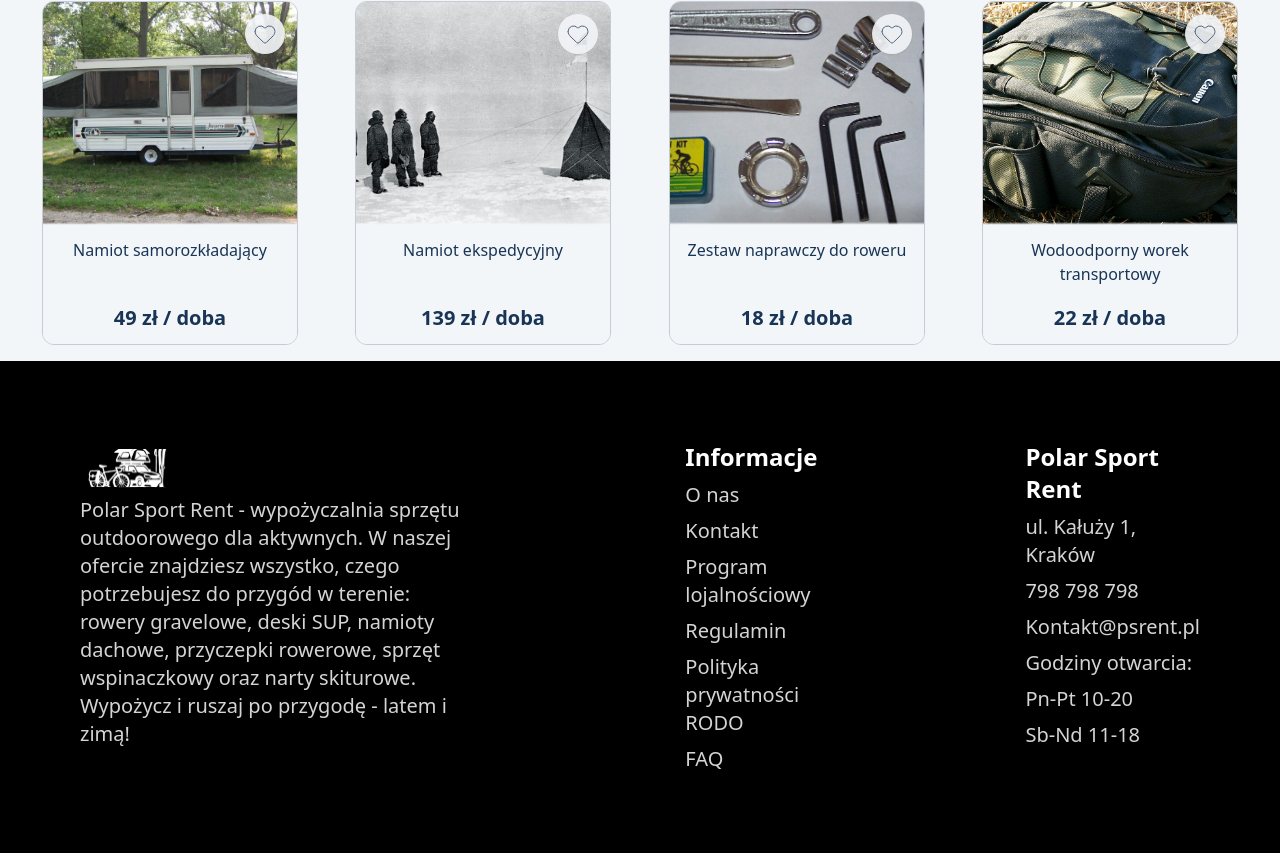
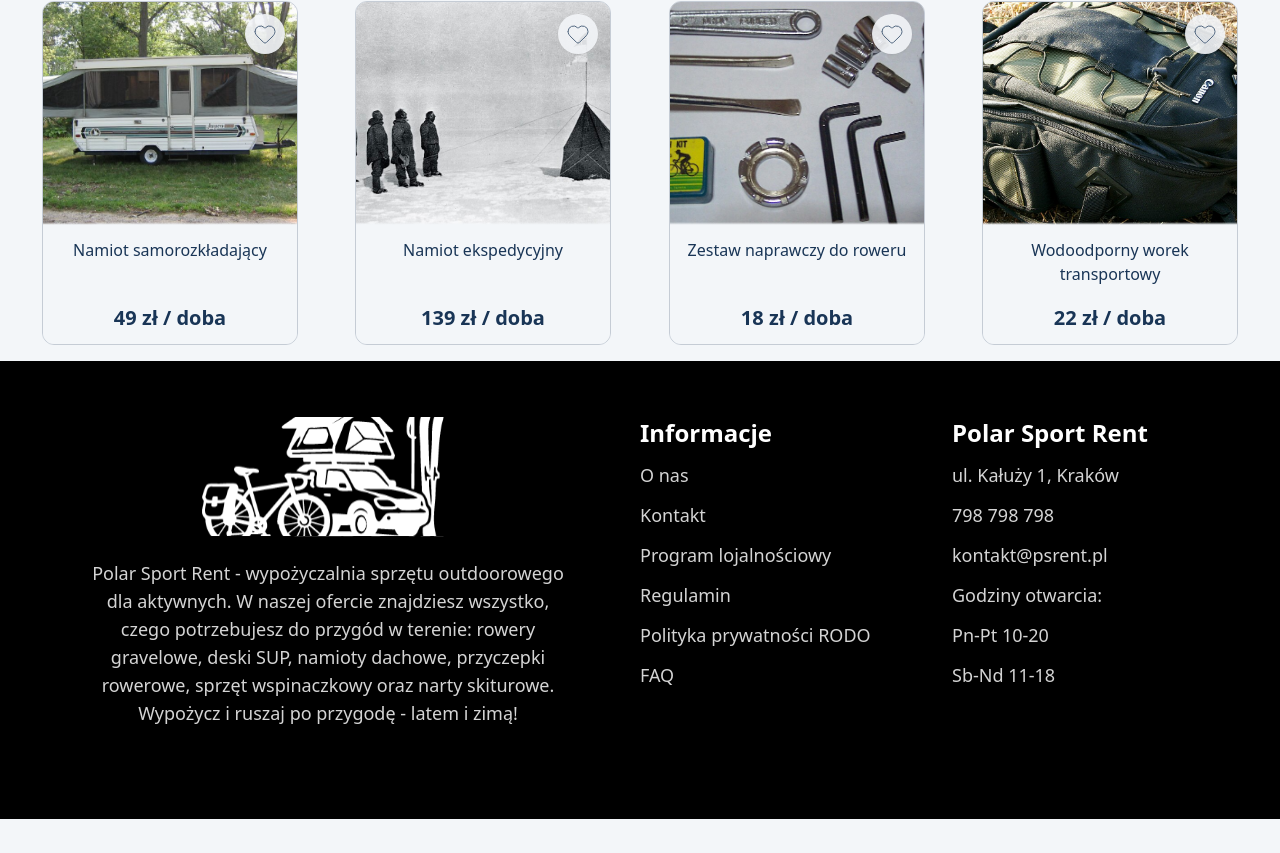
Before and after one commit to sebastian-j/sport-rent-frontend, a React (Vite) app: page / in a window 1280 px wide. Shown: the part 4387-5240 px from the top of the page. After the commit the page ends 5206 px from the top, so only its background shows below. Built offline with nearby package versions, Linux system fonts and the light colour scheme; some icons are missing.

Commit message:
feat: make footer responsive (#76)

```diff
--- a/src/components/Footer.tsx
+++ b/src/components/Footer.tsx
@@ -1,36 +1,149 @@
-import footer_logo from '../assets/logo_footer.svg';
+import { ChevronDown } from 'lucide-react';
+import { type ReactNode, useEffect, useRef, useState } from 'react';
+import { Link } from 'react-router-dom';
 import { SocialIcon } from 'react-social-icons/component';
 import 'react-social-icons/facebook';
 import 'react-social-icons/instagram';
+import 'react-social-icons/tiktok';
 import 'react-social-icons/twitter';
-import 'react-social-icons/tiktok';
-import { Link } from 'react-router-dom';
+import footerLogo from '../assets/logo_footer.svg';
+
+const DESKTOP_MEDIA_QUERY = '(min-width: 961px)';
+
+type FooterSectionProps = {
+  children: ReactNode;
+  id: string;
+  title: string;
+};
+
+function FooterSection({ children, id, title }: FooterSectionProps) {
+  const [isOpen, setIsOpen] = useState(false);
+  const [isDesktop, setIsDesktop] = useState(() =>
+    typeof window === 'undefined' ? false : window.matchMedia(DESKTOP_MEDIA_QUERY).matches
+  );
+  const [shouldAnimate, setShouldAnimate] = useState(false);
+  const sectionRef = useRef<HTMLElement>(null);
+
+  useEffect(() => {
+    const desktopMedia = window.matchMedia(DESKTOP_MEDIA_QUERY);
+    const handleBreakpointChange = (event: MediaQueryListEvent) => {
+      setShouldAnimate(false);
+      setIsDesktop(event.matches);
+    };
+
+    desktopMedia.addEventListener('change', handleBreakpointChange);
+
+    return () => desktopMedia.removeEventListener('change', handleBreakpointChange);
+  }, []);
+
+  useEffect(() => {
+    if (!isOpen) return;
+
+    const prefersReducedMotion = window.matchMedia('(prefers-reduced-motion: reduce)').matches;
+    const animationDuration = prefersReducedMotion ? 0 : 500;
+    const animationStart = performance.now();
+    let animationFrame = 0;
+
+    const followExpandedSection = () => {
+      const sectionBottom = sectionRef.current?.getBoundingClientRect().bottom;
+      const viewportPadding = 24;
+
+      if (sectionBottom && sectionBottom > window.innerHeight - viewportPadding) {
+        window.scrollBy({
+          top: sectionBottom - window.innerHeight + viewportPadding,
+          behavior: 'auto',
+        });
+      }
+
+      if (performance.now() - animationStart < animationDuration) {
+        animationFrame = requestAnimationFrame(followExpandedSection);
+      }
+    };
+
+    animationFrame = requestAnimationFrame(followExpandedSection);
+
+    return () => cancelAnimationFrame(animationFrame);
+  }, [isOpen]);
+
+  return (
+    <section
+      ref={sectionRef}
+      className="border-t border-white/20 text-center min-[961px]:border-0 min-[961px]:text-left"
+    >
+      <button
+        type="button"
+        className="relative flex w-full items-center justify-center py-4 text-center text-lg font-bold min-[961px]:hidden"
+        aria-controls={id}
+        aria-expanded={isOpen}
+        onClick={() => {
+          setShouldAnimate(true);
+          setIsOpen((previous) => !previous);
+        }}
+      >
+        {title}
+        <ChevronDown
+          aria-hidden="true"
+          className={`absolute right-0 transition-transform duration-500 motion-reduce:transition-none ${isOpen ? 'rotate-180' : ''}`}
+          size={22}
+        />
+      </button>
+
+      <h2 className="hidden pb-3 text-2xl font-bold min-[961px]:block">{title}</h2>
+      <div
+        id={id}
+        className={`grid motion-reduce:transition-none ${
+          isDesktop || isOpen ? 'grid-rows-[1fr] opacity-100' : 'grid-rows-[0fr] opacity-0'
+        } ${
+          !isDesktop && shouldAnimate
+            ? 'transition-[grid-template-rows,opacity] duration-500 ease-in-out'
+            : 'transition-none'
+        }`}
+      >
+        <div className="min-h-0 overflow-hidden">{children}</div>
+      </div>
+    </section>
+  );
+}
 
 export default function Footer() {
   return (
-    <footer className="bg-black text-app-textInverted p-20 flex justify-center space-x-52">
-      <div className="flex flex-col max-w-lg">
-        <div className="p-2 b-2">
-          <img src={footer_logo} alt="Logo Polar Sport Rent" />
-        </div>
-        <div className="flex items-center text-xl text-app-textInvertedMuted">
-          <p>
+    <footer className="bg-black px-5 py-10 text-app-textInverted sm:px-8 md:px-12 md:py-14 lg:px-20">
+      <div className="mx-auto grid w-full max-w-7xl grid-cols-1 gap-0 min-[961px]:grid-cols-[minmax(0,2fr)_minmax(0,1fr)_minmax(0,1fr)] min-[961px]:gap-x-16">
+        <div className="mb-8 flex max-w-xl justify-self-center flex-col items-center gap-5 text-center min-[961px]:mb-0">
+          <img className="h-auto w-64 max-w-full" src={footerLogo} alt="Logo Polar Sport Rent" />
+          <p className="text-base leading-relaxed text-app-textInvertedMuted lg:text-lg">
             Polar Sport Rent - wypożyczalnia sprzętu outdoorowego dla aktywnych. W naszej ofercie
             znajdziesz wszystko, czego potrzebujesz do przygód w terenie: rowery gravelowe, deski
             SUP, namioty dachowe, przyczepki rowerowe, sprzęt wspinaczkowy oraz narty skiturowe.
             Wypożycz i ruszaj po przygodę - latem i zimą!
           </p>
-        </div>
-        <div className="flex space-x-6">
-          <SocialIcon url="https://www.twitter.com" bgColor="black" />
-          <SocialIcon url="https://www.facebook.com" bgColor="black" />
-          <SocialIcon url="https://www.tiktok.com" bgColor="black" />
-          <SocialIcon url="https://www.instagram.com" bgColor="black" />
+          <div className="flex flex-wrap justify-center gap-3">
+            <SocialIcon
+              url="https://www.twitter.com"
+              bgColor="black"
+              style={{ height: 44, width: 44 }}
+            />
+            <SocialIcon
+              url="https://www.facebook.com"
+              bgColor="black"
+              style={{ height: 44, width: 44 }}
+            />
+            <SocialIcon
+              url="https://www.tiktok.com"
+              bgColor="black"
+              style={{ height: 44, width: 44 }}
+            />
+            <SocialIcon
+              url="https://www.instagram.com"
+              bgColor="black"
+              style={{ height: 44, width: 44 }}
+            />
           </div>
         </div>
-      <div>
-        <p className="text-2xl font-bold pb-2">Informacje</p>
-        <ul className="space-y-2 text-xl text-app-textInvertedMuted">
+
+        <div className="border-b border-white/20 min-[961px]:border-0">
+          <FooterSection id="footer-information" title="Informacje">
+            <ul className="space-y-3 pb-4 text-base text-app-textInvertedMuted [&_a:hover]:text-app-textInverted lg:pb-0 lg:text-lg">
               <li>
                 <Link to="/about">O nas</Link>
               </li>
@@ -54,17 +167,29 @@ export default function Footer() {
                 <Link to="/faq">FAQ</Link>
               </li>
             </ul>
+          </FooterSection>
         </div>
-      <div>
-        <p className="text-2xl font-bold pb-2">Polar Sport Rent</p>
-        <ul className="space-y-2 text-xl text-app-textInvertedMuted">
+
+        <div className="border-b border-white/20 min-[961px]:border-0">
+          <FooterSection id="footer-contact" title="Polar Sport Rent">
+            <address className="pb-4 not-italic lg:pb-0">
+              <ul className="space-y-3 text-base text-app-textInvertedMuted [&_a:hover]:text-app-textInverted lg:text-lg">
                 <li>ul. Kałuży 1, Kraków</li>
-          <li>798 798 798</li>
-          <li>Kontakt@psrent.pl</li>
+                <li>
+                  <a href="tel:+48798798798">798 798 798</a>
+                </li>
+                <li>
+                  <a className="break-words" href="mailto:kontakt@psrent.pl">
+                    kontakt@psrent.pl
+                  </a>
+                </li>
                 <li>Godziny otwarcia:</li>
                 <li>Pn-Pt 10-20</li>
                 <li>Sb-Nd 11-18</li>
               </ul>
+            </address>
+          </FooterSection>
+        </div>
       </div>
     </footer>
   );
```
Lines whose indentation alone changed are shown as unchanged.
